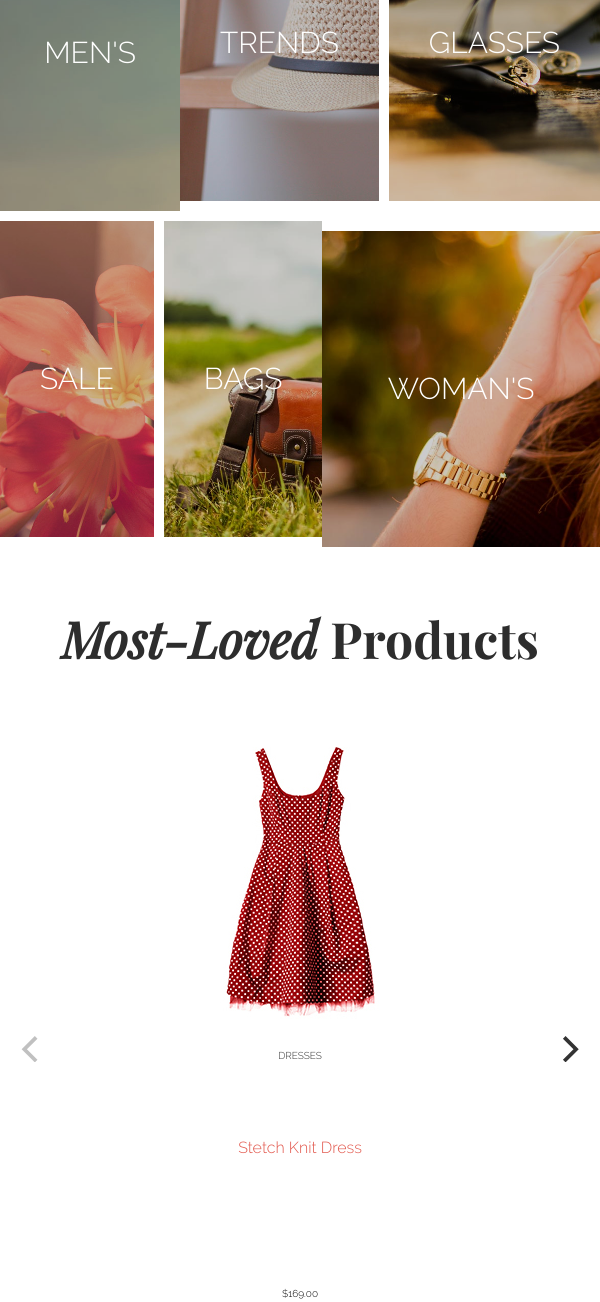
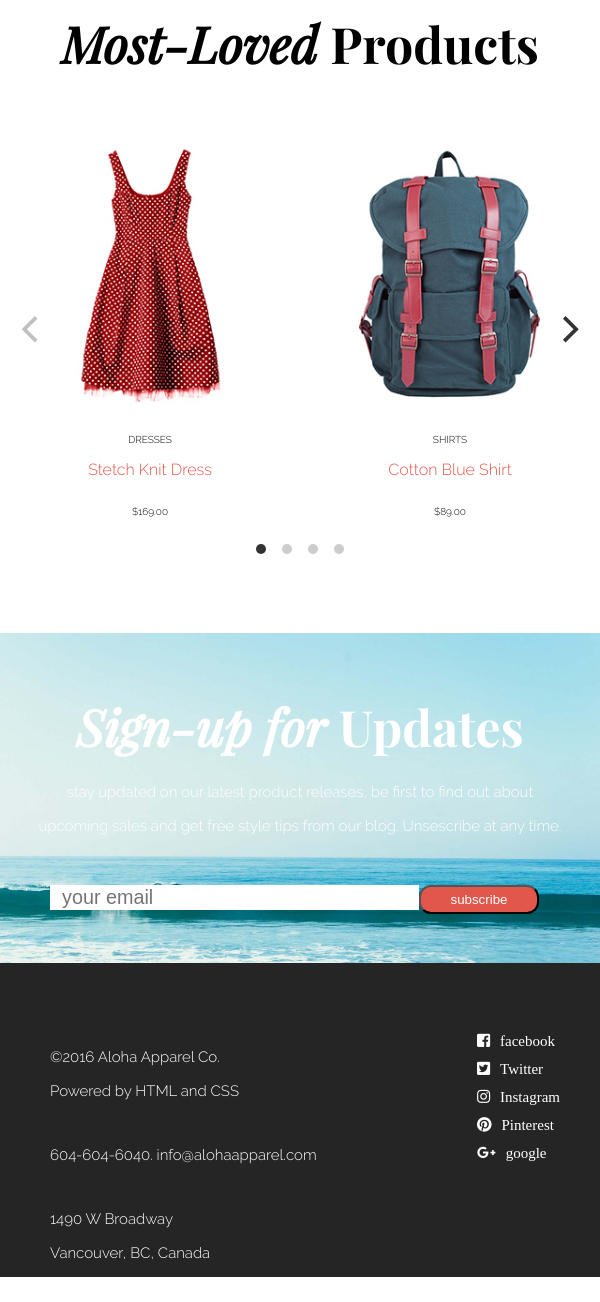
Before and after one commit to SparkleFox17/Project1-Aloha, a plain HTML site: page index.html in a window 600 px wide. Shown: the part 1200-2502 px from the top of the page. After the commit the page ends 2477 px from the top, so only its background shows below. Drawn offline with nearby package versions, Linux system fonts and the light colour scheme.

Commit message:
fixing mobile styles

```diff
--- a/css/style.css
+++ b/css/style.css
@@ -84,7 +84,7 @@ section class="new collection">
 ==================
 */
 /*mobile styles*/
-@media screen and (max-width: 600px) and (min-width: 0px){
+@media screen and (max-width: 599px) and (min-width: 0px){
 
     header {
         font-size: 14px;
@@ -116,10 +116,11 @@ section class="new collection">
     }
 
     nav ul {
-        width: 427px;
+        width: 100%;
         margin: 0 auto;
         position: relative;
-        display: block;
+        display: flex;
+        justify-content: center;
     }
 
     nav ul li {
@@ -130,6 +131,7 @@ section class="new collection">
         text-align: center;
         line-height: 50px;
         padding: 0px 20px;
+        font-family: var(--main-font);
     }
 
     nav ul li a{
@@ -172,9 +174,10 @@ section class="new collection">
     }
 
     p {
-        font-size: 14px;
-        margin:20px 0;
-        line-height: 25px;
+        font-size: 23px;
+        margin: 20px 0px;
+        line-height: 44px;
+        padding: 40px;
     }
 
     .interests{
@@ -197,6 +200,7 @@ section class="new collection">
         text-decoration: none;
         font-weight: none;
         font-family: 'playfair_displayitalic';
+        font-size: 50px;
     }
 
     section h3 span {
@@ -241,7 +245,7 @@ section class="new collection">
         display: flex;
         justify-content: center;
         flex-direction: column;
-        width: 50%;
+        width: 70%;
         height: 500px;
         margin: auto;
         color: #fff;
@@ -254,12 +258,13 @@ section class="new collection">
     /*Landing statment*/
     #landing-statement {
         width:100%;
-        height:266px;
         display: flex;
         flex-direction: column;
         justify-content: center;
         text-align: center;
         min-height: 266px;
+        height: auto;
+        padding: 40px 0;
     }
     /*Landing statment end*/
 
@@ -286,8 +291,7 @@ section class="new collection">
     .carousel-cell {
         line-height: 20px;
         text-align: center;
-
-
+        min-width: 100vw;
     }
     .carousel-cell img {
 
@@ -318,6 +322,7 @@ section class="new collection">
 
     #subscribe {
         background-image: url(../imgs/wave-bkgd.jpg);
+        background-size: cover;
         background-position: 0% -65%;
         min-height: 342px;
         margin-bottom: -12px;
@@ -326,21 +331,25 @@ section class="new collection">
         flex-direction: column;
         justify-content: center;
         color: #fff;
+        padding: 20px 0;
+        background: linear-gradient(to left, rgba(0, 0, 0, 0.3) 0%, rgba(0, 0, 0, 0.3) 100%), url(../imgs/wave-bkgd.jpg) 50% 50% / cover no-repeat;
     }
 
     .subscribe-email {
         border-radius: 12px;
-        padding: 5px;
+        padding: 3px;
+        text-align: center;
+        line-height: 4px;
         background-color: white;
-        width: 500px;
+        width: 84%;
         position: relative;
         display: block;
         margin: 0 auto;
-
+        margin-bottom: 20px;
     }
 
     .subscribe-email input{
-        width: 369px;
+        width: 63%;
         position: relative;
         display: inline-block;
         float: left;
@@ -351,11 +360,11 @@ section class="new collection">
     .subscribe-email button{
         border-radius: 12px;
         padding: 5px;
-        background-color:#e2574c;
-        color:white;
+        background-color: #e2574c;
+        color: white;
         width: 120px;
         position: relative;
-        display: inline-block ;
+        display: inline-block;
         float: left;
     }
     /*Subscribe end*/
@@ -374,17 +383,35 @@ section class="new collection">
 
     .contact {
         float: left;
-        color:white;
+        color: white;
         font-family: var(--main-font);
+        width: 100%;
     }
+
+    .contact p {
+        text-align: center;
+        font-size: 14px;
+        margin: 20px 0px;
+        line-height: 30px;
+        padding: 0px;
+    }
+
+
     .social {
-        float: right;
+        width: 100%;
+        display: flex;
+        justify-content: center;
     }
     .social p {
-        display: block;
-        width: 100%;
+        display: inline-block;
+        width: auto;
         margin-bottom: 20px;
-        margin: 12px 0;
+        margin: 2px 0;
+        float: left;
+        padding: 0px;
+    }
+    .social p span{
+        display: none;
     }
 
     /*this is a seudo class*/
@@ -446,6 +473,8 @@ section class="new collection">
         flex-direction: column;
         justify-content: center;
         margin: 0;
+        text-transform: uppercase;
+        font-family: ralewaylight;
     }
     .wide-image {
         width: 100%;
@@ -471,7 +500,7 @@ section class="new collection">
 }
 
 /*tablet styles*/
-@media screen and (max-width: 1240px) and (min-width: 600px) {
+@media screen and (max-width: 1239px) and (min-width: 600px) {
     body {
         background-color: var(--main-color);
         font-family: var(--main-font);
@@ -513,6 +542,8 @@ section class="new collection">
         text-align: center;
         line-height: 50px;
         padding: 0px 20px;
+        font-family: var(--main-font);
+        font-size: 80%;
     }
 
     nav ul li a{
@@ -554,10 +585,10 @@ section class="new collection">
     }
 
     p {
-        font-size: 23px;
-        margin: 20px 0px;
-        line-height: 44px;
-        padding: 40px;
+        font-size: 15px;
+        margin: 15px 0px;
+        line-height: 34px;
+        padding: 0 15px;
     }
 
      .interests {
@@ -656,12 +687,12 @@ section class="new collection">
         display:block;
     }
     #categories .row{
-        width:100%;
-        height:316px;
+        width: 100%;
+        height: 144px;
         display: flex;
         flex-direction: row;
-        justify-content: space-around;
-        margin-bottom: 20px;
+        justify-content: space-between;
+        margin-bottom: 10px;
     }
 
     .device-only{
@@ -682,17 +713,18 @@ section class="new collection">
         flex-direction: column;
         justify-content: center;
         margin: 0;
-        font-size: 30px;
+        font-size: 24px;
         text-transform: uppercase;
         font-family: ralewaylight;
+        padding: 20px;
     }
     .wide-image {
-        width:637px;
-        height:316px;
+        width: 50%;
+        height: 144px;
     }
     .box-image {
-        width:309px;
-        height:316px;
+        min-width: 144px;
+        height: 144px;
     }
     /*Categories end*/
 
@@ -702,7 +734,7 @@ section class="new collection">
     #swipe {
         width: 100%;
         position: relative;
-        min-height: 652px;
+        min-height: 672px;
     }
     #swipe .most-loved-statement{
         width:100%;
@@ -719,11 +751,11 @@ section class="new collection">
         text-align: center;
         position: absolute;
         left: 53.33%;
-        min-width: 100vw;
+        min-width: 50vw;
 
     }
     .carousel-cell img {
-
+        max-height: 300px;
     }
     .carousel-cell h6 {
         font-size: 10px;
@@ -733,6 +765,9 @@ section class="new collection">
         text-transform: Capitalize;
         color:#e2574c;
         font-size: 16px;
+        line-height: 20px;
+        padding: 10px;
+        margin: 0;
 
     }
     .carousel-cell p span  {
@@ -744,6 +779,9 @@ section class="new collection">
         display:none;
 
     }
+    .flickity-enabled.is-draggable .flickity-viewport {
+        height:430px;
+    }
 
     /*Swipe end*/
 
@@ -752,6 +790,7 @@ section class="new collection">
     #subscribe {
         background-image: url(../imgs/wave-bkgd.jpg);
         background-position: 0% -65%;
+        background-size: 100% 100%;
         min-height: 342px;
         margin-bottom: -12px;
         text-align: center;
@@ -764,13 +803,12 @@ section class="new collection">
     }
 
     .subscribe-email {
-        border-radius: 12px;
-        padding: 5px;
-        background-color: white;
         width: 500px;
         position: relative;
         display: block;
         margin: 0 auto;
+        margin: top;
+        margin-top: 27px;
 
     }
 
@@ -809,17 +847,24 @@ section class="new collection">
 
     .contact {
         float: left;
-        color:white;
+        color: white;
         font-family: var(--main-font);
+        display: flex;
+        flex-direction: column;
+        justify-content: space-between;
+        height: 190px;
     }
     .social {
         float: right;
     }
     .social p {
-        display: block;
-        width: 100%;
-        margin-bottom: 20px;
-        margin: 12px 0;
+         display: block;
+    width: 100%;
+    margin-bottom: 5px;
+    margin: 3px 0;
+    text-align: left;
+    padding: 5px;
+
     }
 
     /*this is a seudo class*/
@@ -887,6 +932,7 @@ section class="new collection">
         text-align: center;
         line-height: 50px;
         padding: 0px 20px;
+        font-family: var(--main-font);
     }
 
     nav ul li a{
@@ -1186,7 +1232,7 @@ section class="new collection">
     .social p {
         display: block;
         width: 100%;
-        margin-bottom: 20px;
+        margin-bottom: 20px;    git
         margin: 12px 0;
     }
 
--- a/index.html
+++ b/index.html
@@ -15,6 +15,7 @@
 <!--this is my nav below-->
     <header class="container">
         <a href="#"><img id="logo" src="./imgs/aloha-logo.svg" alt="logo" width="100"></a>
+        <a href="#"><img id="cart" src="./imgs/cart-icon.svg" alt="cart" width="30"></a>
         <nav>
             <ul>
                 <li> <a href="#landing-statement">ABOUT</a> </li>
@@ -23,7 +24,6 @@
                 <li> <a href="#subscribe">UPDATES</a> </li>
             </ul>
         </nav>
-        <a href="#"><img id="cart" src="./imgs/cart-icon.svg" alt="cart" width="30"></a>
     </header>
 
     <!--hero banner-->
@@ -42,7 +42,7 @@
         <h3>Hand-Crafted <span> Styles</span></h3>
 
         <p>
-            aloha appearal co. sells only the finest ready-to-travel clothing. Browse our <br>current
+            aloha appearal co. sells only the finest ready-to-travel clothing. Browse our current
             selection of products or sign-up for updates below
         </p>
     </section>
@@ -106,7 +106,7 @@
         <h3>Sign-up for <span>Updates</span></h3>
         <p>
             stay updated on our latest product releases, be first to find out about<br>upcoming sales and get
-            free style tips from our blog. Unsescribe at anytime.
+            free style tips from our blog. Unsescribe at any time.
         </p>
         <div class="subscribe-email">
             <input id="email" type="text" placeholder="your email">
@@ -124,11 +124,11 @@
             Vancouver, BC, Canada </p>
         </div>
         <div class="social">
-            <p class="fab fa-facebook-square"> facebook</p>
-            <p class="fab fa-twitter-square"> Twitter</p>
-            <p class="fab fa-instagram"> Instagram</p>
-            <p class="fab fa-pinterest"> Pinterest</p>
-            <p class="fab fa-google-plus-g"> google</p>
+            <p class="fab fa-facebook-square"><span>facebook</span></p>
+            <p class="fab fa-twitter-square"><span>Twitter</span></p>
+            <p class="fab fa-instagram"><span>Instagram</span></p>
+            <p class="fab fa-pinterest"><span>Pinterest</span></p>
+            <p class="fab fa-google-plus-g"><span>google</span></p>
         </div>
         <div class="clearfix"></div>
     </footer>
```
Also changed, not shown: 2 other files.
